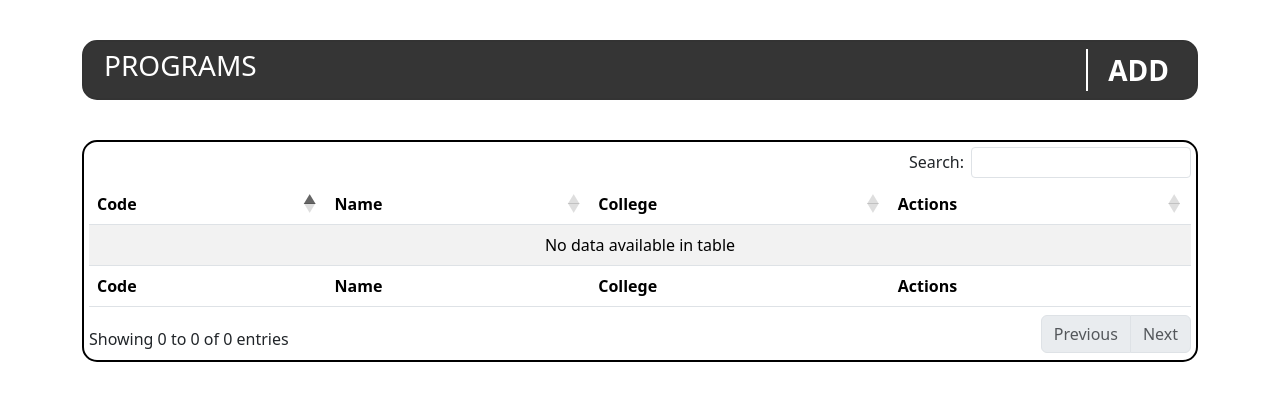
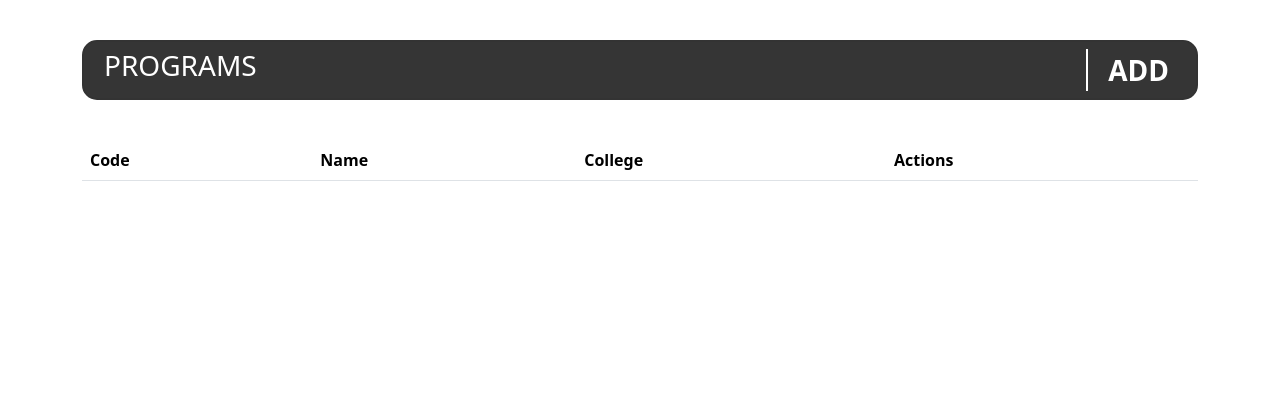
Before and after one commit to WhaleRed/ssis-webapp, a Flask app: page /programs in a window 1280 px wide. Shown: the part 56-457 px from the top of the page. Run offline with Flask 3, Linux system fonts and the light colour scheme; data that the repository does not hold is empty; some libraries are stand-ins or nearby versions.

Commit message:
chore(refactor): Load data using Ajax

```diff
--- a/MyCollege/views/templates/program.html
+++ b/MyCollege/views/templates/program.html
@@ -131,7 +131,7 @@
   </div>
 </div>
 
-<table id="table" class="table table-striped">
+<table id="programTable" class="table table-striped">
   <thead>
     <tr>
       <th>Code</th>
@@ -140,30 +140,9 @@
       <th>Actions</th>
     </tr>
   </thead>
-  <tbody>
-    {% for row in data %}
-    <tr>
-      <td>{{row[0]}}</td>
-      <td>{{row[1]}}</td>
-      <td>{{row[2]}}</td>
-      <td>
-        <button class="btn btn-sm btn-warning" data-bs-toggle="modal" data-bs-target="#editModal" edit-code="{{row[0]}}"
-          edit-name="{{row[1]}}" edit-college="{{row[2]}}">Edit</button>
-        <button class="btn btn-sm btn-danger" data-bs-toggle="modal" data-bs-target="#deleteModal"
-          del-code="{{row[0]}}">Delete</button>
-      </td>
-    </tr>
-    {% endfor %}
-  </tbody>
-  <tfoot>
-    <tr>
-      <th>Code</th>
-      <th>Name</th>
-      <th>College</th>
-      <th>Actions</th>
-    </tr>
-  </tfoot>
+  <tbody></tbody>
 </table>
+
 
 {% endblock %}
 
```
